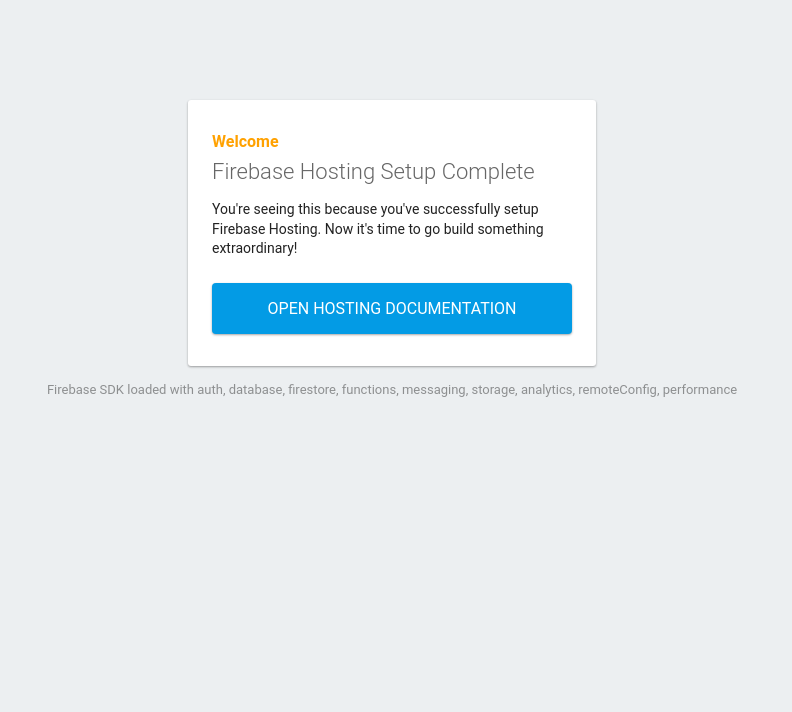
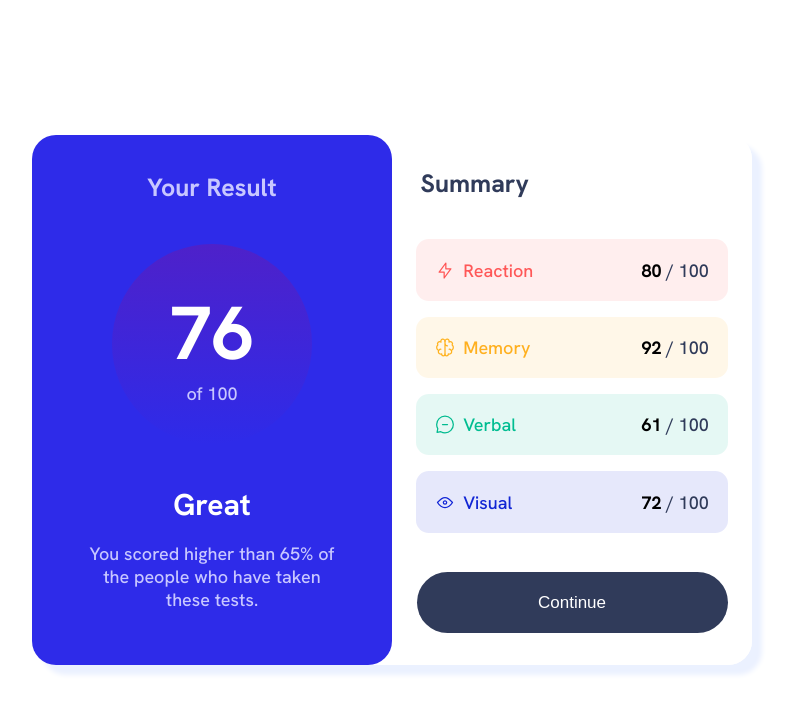
Before and after one commit to Smallz97/result-summary, a website: page public/index.html in a window 1280 px wide. Shown: the whole page, without its empty margins (248-1040 px from the left). Drawn offline with Linux system fonts and the light colour scheme; some packages are replaced by stand-ins of ours.

```diff
--- a/public/index.html
+++ b/public/index.html
@@ -1,89 +1,79 @@
 <!DOCTYPE html>
-<html>
-  <head>
-    <meta charset="utf-8">
-    <meta name="viewport" content="width=device-width, initial-scale=1">
-    <title>Welcome to Firebase Hosting</title>
+<html lang="en">
+<head>
+  <meta charset="UTF-8">
+  <meta name="viewport" content="width=device-width, initial-scale=1.0">
+  <title>Frontend Mentor | Results summary component</title>
+  <link rel="icon" type="image/png" sizes="32x32" href="../assets/images/favicon-32x32.png">
+  <link href="https://fonts.googleapis.com/css2?family=Hanken+Grotesk:wght@500;700;800&display=swap" rel="stylesheet">
+  <link rel="stylesheet" href="style.css">
+</head>
+<body>
+  <div class="main-container">
+    <main class="result-summary-card">
+      <div class="score-card column">
+        <div>
+          <h1 class="score-card-heading">Your Result</h1>
+        </div>
+        <div class="score-card-circle column">
+          <h2 class="test-score">76</h2>
+          <p class="total-score">of 100</p>
+        </div>
+        <div class="test-score-remarks column">
+          <h2 class="remark">Great</h2>
+          <p class="additional-remark">You scored higher than 65% of the people who have taken these tests.</p>
+        </div>
+      </div>
+      <div class="summary-card column">
+        <div>
+          <h1 class="summary-card-heading">Summary</h1>
+        </div>
+        <div class="column">
+          <div class="result red">
+            <div class="subject-container">
+              <img src="../assets/images/icon-reaction.svg" alt="reaction icon" class="subject-icon">
+              <p class="subject-name">Reaction</p>
+            </div>
+            <p class="subject-score-container"><span class="subject-score">80</span><span class="subject-total"> / 100</span></p>
+          </div>
+          <div class="result yellow">
+            <div class="subject-container">
+              <img src="../assets/images/icon-memory.svg" alt="memory icon" class="subject-icon">
+              <p class="subject-name">Memory</p>
+            </div>
+            <p class="subject-score-container"><span class="subject-score">92</span><span class="subject-total"> / 100</span></p>
+          </div>
+          <div class="result green">
+            <div class="subject-container">
+              <img src="../assets/images/icon-verbal.svg" alt="verbal icon" class="subject-icon">
+              <p class="subject-name">Verbal</p>
+            </div>
+            <p class="subject-score-container"><span class="subject-score">61</span><span class="subject-total"> / 100</span></p>
+          </div>
+          <div class="result blue">
+            <div class="subject-container">
+              <img src="../assets/images/icon-visual.svg" alt="visual icon" class="subject-icon">
+              <p class="subject-name">Visual</p>
+            </div>
+            <p class="subject-score-container"><span class="subject-score">72</span><span class="subject-total"> / 100</span></p>
+          </div>
+        </div>
+        <button class="button">Continue</button>
+      </div>
+    </main>
+  </div>
+  <!-- Including a script to initialize firebase tools for hosting on firebase -->
+  <script src="script.js" type="module"></script>
+</body>
+</html>
 
-    <!-- update the version number as needed -->
-    <script defer src="/__/firebase/10.3.0/firebase-app-compat.js"></script>
-    <!-- include only the Firebase features as you need -->
-    <script defer src="/__/firebase/10.3.0/firebase-auth-compat.js"></script>
-    <script defer src="/__/firebase/10.3.0/firebase-database-compat.js"></script>
-    <script defer src="/__/firebase/10.3.0/firebase-firestore-compat.js"></script>
-    <script defer src="/__/firebase/10.3.0/firebase-functions-compat.js"></script>
-    <script defer src="/__/firebase/10.3.0/firebase-messaging-compat.js"></script>
-    <script defer src="/__/firebase/10.3.0/firebase-storage-compat.js"></script>
-    <script defer src="/__/firebase/10.3.0/firebase-analytics-compat.js"></script>
-    <script defer src="/__/firebase/10.3.0/firebase-remote-config-compat.js"></script>
-    <script defer src="/__/firebase/10.3.0/firebase-performance-compat.js"></script>
-    <!--
-      initialize the SDK after all desired features are loaded, set useEmulator to false
-      to avoid connecting the SDK to running emulators.
-    -->
-    <script defer src="/__/firebase/init.js?useEmulator=true"></script>
+<!-- Feel free to remove these styles or customise in your own stylesheet 👍 -->
+<!-- <style>
+  .attribution { font-size: 11px; text-align: center; }
+  .attribution a { color: hsl(228, 45%, 44%); }
+</style> -->
 
-    <style media="screen">
-      body { background: #ECEFF1; color: rgba(0,0,0,0.87); font-family: Roboto, Helvetica, Arial, sans-serif; margin: 0; padding: 0; }
-      #message { background: white; max-width: 360px; margin: 100px auto 16px; padding: 32px 24px; border-radius: 3px; }
-      #message h2 { color: #ffa100; font-weight: bold; font-size: 16px; margin: 0 0 8px; }
-      #message h1 { font-size: 22px; font-weight: 300; color: rgba(0,0,0,0.6); margin: 0 0 16px;}
-      #message p { line-height: 140%; margin: 16px 0 24px; font-size: 14px; }
-      #message a { display: block; text-align: center; background: #039be5; text-transform: uppercase; text-decoration: none; color: white; padding: 16px; border-radius: 4px; }
-      #message, #message a { box-shadow: 0 1px 3px rgba(0,0,0,0.12), 0 1px 2px rgba(0,0,0,0.24); }
-      #load { color: rgba(0,0,0,0.4); text-align: center; font-size: 13px; }
-      @media (max-width: 600px) {
-        body, #message { margin-top: 0; background: white; box-shadow: none; }
-        body { border-top: 16px solid #ffa100; }
-      }
-    </style>
-  </head>
-  <body>
-    <div id="message">
-      <h2>Welcome</h2>
-      <h1>Firebase Hosting Setup Complete</h1>
-      <p>You're seeing this because you've successfully setup Firebase Hosting. Now it's time to go build something extraordinary!</p>
-      <a target="_blank" href="https://firebase.google.com/docs/hosting/">Open Hosting Documentation</a>
-    </div>
-    <p id="load">Firebase SDK Loading&hellip;</p>
-
-    <script>
-      document.addEventListener('DOMContentLoaded', function() {
-        const loadEl = document.querySelector('#load');
-        // // 🔥🔥🔥🔥🔥🔥🔥🔥🔥🔥🔥🔥🔥🔥🔥🔥🔥🔥🔥🔥🔥🔥🔥🔥🔥🔥🔥🔥🔥🔥🔥
-        // // The Firebase SDK is initialized and available here!
-        //
-        // firebase.auth().onAuthStateChanged(user => { });
-        // firebase.database().ref('/path/to/ref').on('value', snapshot => { });
-        // firebase.firestore().doc('/foo/bar').get().then(() => { });
-        // firebase.functions().httpsCallable('yourFunction')().then(() => { });
-        // firebase.messaging().requestPermission().then(() => { });
-        // firebase.storage().ref('/path/to/ref').getDownloadURL().then(() => { });
-        // firebase.analytics(); // call to activate
-        // firebase.analytics().logEvent('tutorial_completed');
-        // firebase.performance(); // call to activate
-        //
-        // // 🔥🔥🔥🔥🔥🔥🔥🔥🔥🔥🔥🔥🔥🔥🔥🔥🔥🔥🔥🔥🔥🔥🔥🔥🔥🔥🔥🔥🔥🔥🔥
-
-        try {
-          let app = firebase.app();
-          let features = [
-            'auth',
-            'database',
-            'firestore',
-            'functions',
-            'messaging',
-            'storage',
-            'analytics',
-            'remoteConfig',
-            'performance',
-          ].filter(feature => typeof app[feature] === 'function');
-          loadEl.textContent = `Firebase SDK loaded with ${features.join(', ')}`;
-        } catch (e) {
-          console.error(e);
-          loadEl.textContent = 'Error loading the Firebase SDK, check the console.';
-        }
-      });
-    </script>
-  </body>
-</html>
+<!-- <div class="attribution">
+  Challenge by <a href="https://www.frontendmentor.io?ref=challenge" target="_blank">Frontend Mentor</a>.
+  Coded by <a href="#">Your Name Here</a>.
+</div> -->
--- /dev/null
+++ b/public/style.css
@@ -0,0 +1,254 @@
+/* Setting initial default styles */
+
+/* Resetting margins and paddings to ensure consistency accross browsers */
+* {
+    padding: 0;
+    margin: 0;
+    box-sizing: border-box;
+}
+
+body {
+    background-color: var(--white);
+    font-family: 'Hanken Grotesk', sans-serif;
+}
+
+
+/* Defining colors variables */
+:root {
+    /* Primary Colours */
+    --light-red: hsl(0, 100%, 67%);
+    --light-red-t: hsla(0, 100%, 67%, 0.1);
+    --orange-yellow: hsl(39, 100%, 56%);
+    --orange-yellow-t: hsla(39, 100%, 56%, 0.1);
+    --green-teal: hsl(166, 100%, 37%);
+    --green-teal-t: hsla(166, 100%, 37%, 0.1);
+    --cobalt-blue: hsl(234, 85%, 45%);
+    --cobalt-blue-t: hsla(234, 85%, 45%, 0.1);
+
+    /* Background gradients */
+    --light-slate-blue: hsl(252, 100%, 67%);
+    --light-royale-blue: hsl(241, 81%, 54%);
+
+    /* Circles gradients */
+    --violet-blue: hsla(256, 72%, 46%, 1);
+    --persian-blue: hsla(241, 72%, 46%, 0);
+
+    /* neutral colours */
+    --white: hsl(0, 0%, 100%);
+    --pale-blue: hsl(221, 100%, 96%);
+    --light-lavander: hsl(241, 100%, 89%);
+    --dark-gray-blue: hsl(224, 30%, 27%);
+    --dark-gray-blue-t: hsla(224, 30%, 27%, 0.526);
+
+    /* Border Radius */
+    --normal: 1.5em;
+
+}
+
+/* Setting default paragraph font-size */
+p {
+    font-size: 18px;
+}
+
+/* Defining a class for styling a vertical flex container */
+.column {
+    display: flex;
+    flex-direction: column;
+}
+
+/* Creating a flex container on the browser window to wrap every other element */
+.main-container {
+    height: 100vh;
+    display: flex;
+    align-items: center;
+    justify-content: center;
+}
+
+/* Styling the result-summary-card */
+.result-summary-card {
+    display: flex;
+    height: 530px;
+    width: 720px;
+    overflow: hidden;
+    border-radius: var(--normal);
+    box-shadow: 10px 10px 5px var(--pale-blue);
+}
+
+/* Styling the score card */
+.score-card {
+    flex: 50%;
+    padding: 1em;
+    align-items: center;
+    justify-content: space-around;
+    border-top-right-radius: var(--normal);
+    border-bottom-right-radius: var(--normal);
+    background-color: var(--light-royale-blue);
+}
+
+/* Styling the score-card's heading */
+.score-card-heading {
+    font-size: 25px;
+    color: var(--light-lavander);
+}
+
+/* Styling the score-card's circle */
+.score-card-circle {
+    width: 200px;
+    height: 200px;
+    align-items: center;
+    justify-content: center;
+    border-radius: 50%;
+    background: linear-gradient(hsla(256, 72%, 46%, 1), hsla(241, 72%, 46%, 0));
+}
+
+/* Styling the test score */
+.test-score {
+    font-size: 75px;
+    color: var(--white);
+}
+
+/* Styling the total possible test score */
+.total-score {
+    color: var(--light-lavander);
+}
+
+/* Styling the test's remarks section */
+.test-score-remarks {
+    align-items: center;
+}
+
+/* Styling the main remark */
+.remark {
+    font-size: 30px;
+    text-align: center;
+    color: var(--white);
+}
+
+/* Styling the additional remark */
+.additional-remark {
+    padding: 1em 1.8em;
+    text-align: center;
+    color: var(--light-lavander);
+}
+
+/* Styling the result summary card */
+.summary-card {
+    flex: 50%;
+    padding: 1em;
+    justify-content: space-around;
+    background: var(--white);
+}
+
+/* Styling the result summary card heading */
+.summary-card-heading {
+    font-size: 25px;
+    margin-left: 0.5em;
+    color: var(--dark-gray-blue);
+}
+
+/* Styling each result item */
+.result {
+    display: flex;
+    justify-content: space-between;
+    padding: 1.2em;
+    margin: 0.5em;
+    position: relative;
+    border-radius: 0.8em;
+}
+
+
+/* Styling the subject-name-icon container */
+.subject-container {
+    display: flex;
+}
+
+/* Styling subject icons */
+.subject-icon {
+    margin-right: 0.5em;
+}
+
+/* Defining colors for each subject */
+.red {
+    color: var(--light-red);
+    background: var(--light-red-t);
+}
+
+.yellow {
+    color: var(--orange-yellow);
+    background: var(--orange-yellow-t);
+}
+
+.green {
+    color: var(--green-teal);
+    background: var(--green-teal-t);
+}
+
+.blue {
+    color: var(--cobalt-blue);
+    background: var(--cobalt-blue-t);
+}
+
+/* Styling test subjects scores */
+.subject-score {
+    color: black;
+    font-weight: 700;
+}
+
+/* Styling the test subjects total posssible scores */
+.subject-total {
+    color: var(--dark-gray-blue);
+}
+
+/* cta button styling */
+.button {
+    border: none;
+    padding: 1.2em;
+    margin: 0 0.5em;
+    border-radius: 2em;
+    color: var(--white);
+    font-size: 17px;
+    background: var(--dark-gray-blue);
+}
+
+/* cta button styling for hover effect */
+.button:hover {
+    background: var(--cobalt-blue);
+}
+
+
+/* Mobile Design styling for Responsiveness */
+@media screen and (max-width: 768px) {
+
+    /* Changing the display of the browser container to optimize for smaller screens. */
+    .main-container {
+        display: block;
+    }
+
+    /* Restyling the result-summary-card to optimize for smaller screens. */
+    .result-summary-card {
+        width: 100%;
+        height: auto;
+        display: flex;
+        border-radius: 0;
+        flex-direction: column;
+    }
+
+    /* Adjusting the spacing between the flex-items in the score and summary cards. */
+    .score-card,
+    .summary-card {
+        justify-content: space-between;
+    }
+
+    /* Removing the top border-radius and including bottom border radius in the score-card to optimize for smaller screens. */
+    .score-card {
+        border-top-right-radius: 0;
+        border-bottom-left-radius: var(--normal);
+    }
+
+    /* Restyling the margins between flex items in the summary card. */
+    .result,
+    .button,
+    .summary-card-heading {
+        margin: 0.7em;
+    }
+}
```
Also changed, not shown: public/script.js (added, +21 -0 lines), firebase.json.
